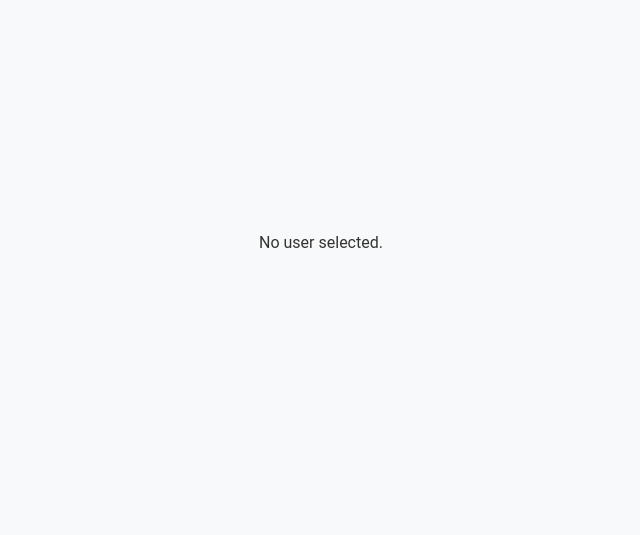
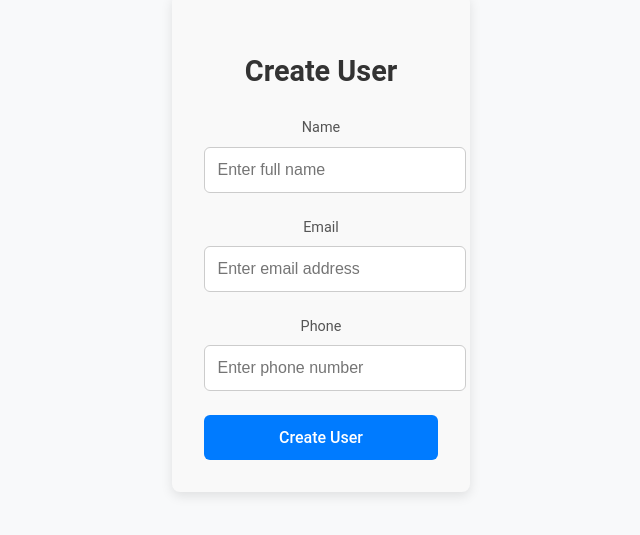
Before and after one commit to ksmv-7/user-management-frontend, a React (Vite) app: page /users/new in a window 1280 px wide. Shown: the part 157-692 px from the top of the page, without its empty margins (319-959 px from the left). Built offline with nearby package versions, Linux system fonts and the light colour scheme; no server answers.

Commit message:
add create user

```diff
--- a/src/api/users.service.ts
+++ b/src/api/users.service.ts
@@ -1,5 +1,5 @@
 import { BACKEND_URL } from "../consts";
-import { User, UserUpdatePayload } from "../types/user/types";
+import { User, UserCreatePayload, UserUpdatePayload } from "../types/user/types";
 
 export const fetchUser = async (id?: string) => {
   const response = await fetch(`${BACKEND_URL}/users/${id}`);
@@ -20,6 +20,18 @@ export const fetchDebouncedUsers = async (query: string) => {
   return await response.json() as User[];
 };
 
+export const createUser = async (body: UserCreatePayload) => {
+  const response = await fetch(`${BACKEND_URL}/users`, {
+    method: 'POST',
+    headers: {
+      'Content-Type': 'application/json',
+    },
+    body: JSON.stringify(body),
+  });
+  return response.json();
+};
+
+
 export const updateUser = async (id: string, body: UserUpdatePayload) => {
   const response = await fetch(`${BACKEND_URL}/users/${id}`, {
     method: 'PUT',
--- a/src/components/ui/common/Button.tsx
+++ b/src/components/ui/common/Button.tsx
@@ -1,4 +1,5 @@
 import styled  from "styled-components";
+import { useNavigate } from 'react-router-dom';
 
 type ButtonProps = {
   onClick: () => void;
@@ -50,3 +51,29 @@ export const DeleteButton = ({ onClick }: ButtonProps) => {
     </DeleteButtonStyle>
   );
 };
+
+const Button = styled.button`
+  background-color: #007bff;
+  color: white;
+  border: none;
+  padding: 0.75rem 1.5rem;
+  font-size: 1rem;
+  border-radius: 0.5rem;
+  cursor: pointer;
+  margin-bottom: 1rem;
+  transition: background-color 0.3s ease;
+
+  &:hover {
+    background-color: #0056b3;
+  }
+`;
+
+export const AddUserButton = () => {
+  const navigate = useNavigate();
+
+  const handleAddUser = () => {
+    navigate('/users/new');
+  };
+
+  return <Button onClick={handleAddUser}>Add User</Button>;
+};
--- a/src/components/ui/user/UserForm.tsx
+++ b/src/components/ui/user/forms/UserCreateForm.tsx
@@ -1,12 +1,8 @@
-import { useEffect } from 'react';
 import { useForm } from 'react-hook-form';
 import { zodResolver } from '@hookform/resolvers/zod';
-import { UserSchema } from '../../../schemas/user.schema';
-import { useSelectedUser } from '../../../context/user/UserContext';
+import { UserSchema } from '../../../../schemas/user.schema';
 import styled from 'styled-components';
-import { useUpdateUser } from '../../../hooks/crud/user/useMutateUser';
-import { useReadUser } from '../../../hooks/crud/user/useReadUser';
-import { useAlert } from '../../../hooks/alerts/useAlert';
+import { useCreateUser } from '../../../../hooks/crud/user/useMutateUser';
 
 type FormValues = {
   name: string;
@@ -84,15 +80,12 @@ const SubmitButton = styled.button`
   }
 `;
 
-export const UserForm = () => {
-  const { updateUserMutation } = useUpdateUser();
-  const { selectedUser } = useSelectedUser();
-  const { user } = useReadUser(selectedUser?.id);
+export const UserCreateForm = () => {
+  const { createUserMutation } = useCreateUser();
   const {
     register,
     handleSubmit,
     formState: { errors },
-    reset,
   } = useForm<FormValues>({
     resolver: zodResolver(UserSchema),
     defaultValues: {
@@ -102,36 +95,14 @@ export const UserForm = () => {
     },
   });
 
-  const { showAlertError } = useAlert();
-
-  useEffect(() => {
-    const userData = selectedUser || user;
-    if (userData) {
-      reset({
-        name: userData.name || '',
-        email: userData.email || '',
-        phone: userData.phone || '',
-      });
-    }
-  }, [selectedUser, user, reset]);
-
-
-  if (!selectedUser?.id && !user?.id) {
-    return <p>No user selected.</p>;
-  }
-
-  const displayUser = selectedUser?.id ? selectedUser : user;
 
   const onSubmit = async (values: FormValues) => {
-    if (!displayUser?.id) {
-      showAlertError("Valid user ID is required for submission");
-      return;
-    }
-    updateUserMutation({ userId: displayUser.id, body: values });
+
+    createUserMutation( values );
   };
   return (
     <FormWrapper>
-      <Title>Edit User: {displayUser?.name}</Title>
+      <Title>Create User</Title>
       <Form onSubmit={handleSubmit(onSubmit)}>
         <FormGroup>
           <Label>Name</Label>
@@ -151,7 +122,7 @@ export const UserForm = () => {
           {errors.phone && <ErrorText>{errors.phone.message}</ErrorText>}
         </FormGroup>
 
-        <SubmitButton type="submit">Update User</SubmitButton>
+        <SubmitButton type="submit">Create User</SubmitButton>
       </Form>
     </FormWrapper>
   );
--- /dev/null
+++ b/src/components/ui/user/forms/UserDetailForm.tsx
@@ -0,0 +1,158 @@
+import { useEffect } from 'react';
+import { useForm } from 'react-hook-form';
+import { zodResolver } from '@hookform/resolvers/zod';
+import { UserSchema } from '../../../../schemas/user.schema';
+import { useSelectedUser } from '../../../../context/user/UserContext';
+import styled from 'styled-components';
+import { useUpdateUser } from '../../../../hooks/crud/user/useMutateUser';
+import { useReadUser } from '../../../../hooks/crud/user/useReadUser';
+import { useAlert } from '../../../../hooks/alerts/useAlert';
+
+type FormValues = {
+  name: string;
+  email: string;
+  phone: string;
+};
+
+const FormWrapper = styled.div`
+  display: flex;
+  flex-direction: column;
+  align-items: center;
+  margin: 2rem auto;
+  padding: 2rem;
+  max-width: 500px;
+  background: #f9f9f9;
+  box-shadow: 0 4px 12px rgba(0, 0, 0, 0.1);
+  border-radius: 8px;
+`;
+
+const Title = styled.h2`
+  font-size: 1.8rem;
+  color: #333;
+  margin-bottom: 1.5rem;
+`;
+
+const Form = styled.form`
+  width: 100%;
+`;
+
+const FormGroup = styled.div`
+  margin-bottom: 1.5rem;
+`;
+
+const Label = styled.label`
+  font-size: 0.9rem;
+  color: #555;
+  margin-bottom: 0.5rem;
+  display: block;
+`;
+
+const Input = styled.input`
+  width: 100%;
+  padding: 0.8rem;
+  border: 1px solid #ccc;
+  border-radius: 6px;
+  font-size: 1rem;
+  transition: border-color 0.3s, box-shadow 0.3s;
+
+  &:focus {
+    border-color: #007bff;
+    box-shadow: 0 0 5px rgba(0, 123, 255, 0.3);
+    outline: none;
+  }
+`;
+
+const ErrorText = styled.p`
+  color: #ff6b6b;
+  font-size: 0.8rem;
+  margin-top: 0.5rem;
+`;
+
+const SubmitButton = styled.button`
+  width: 100%;
+  padding: 0.8rem;
+  background: #007bff;
+  color: #fff;
+  font-size: 1rem;
+  border: none;
+  border-radius: 6px;
+  cursor: pointer;
+  transition: background-color 0.3s;
+
+  &:hover {
+    background: #0056b3;
+  }
+`;
+
+export const UserDetailForm = () => {
+  const { updateUserMutation } = useUpdateUser();
+  const { selectedUser } = useSelectedUser();
+  const { user } = useReadUser(selectedUser?.id);
+  const {
+    register,
+    handleSubmit,
+    formState: { errors },
+    reset,
+  } = useForm<FormValues>({
+    resolver: zodResolver(UserSchema),
+    defaultValues: {
+      name: '',
+      email: '',
+      phone: '',
+    },
+  });
+
+  const { showAlertError } = useAlert();
+
+  useEffect(() => {
+    const userData = selectedUser || user;
+    if (userData) {
+      reset({
+        name: userData.name || '',
+        email: userData.email || '',
+        phone: userData.phone || '',
+      });
+    }
+  }, [selectedUser, user, reset]);
+
+
+  if (!selectedUser?.id && !user?.id) {
+    return <p>No user selected.</p>;
+  }
+
+  const displayUser = selectedUser?.id ? selectedUser : user;
+
+  const onSubmit = async (values: FormValues) => {
+    if (!displayUser?.id) {
+      showAlertError("Valid user ID is required for submission");
+      return;
+    }
+    updateUserMutation({ userId: displayUser.id, body: values });
+  };
+  return (
+    <FormWrapper>
+      <Title>Edit User: {displayUser?.name}</Title>
+      <Form onSubmit={handleSubmit(onSubmit)}>
+        <FormGroup>
+          <Label>Name</Label>
+          <Input {...register('name')} placeholder="Enter full name" />
+          {errors.name && <ErrorText>{errors.name.message}</ErrorText>}
+        </FormGroup>
+
+        <FormGroup>
+          <Label>Email</Label>
+          <Input {...register('email')} placeholder="Enter email address" />
+          {errors.email && <ErrorText>{errors.email.message}</ErrorText>}
+        </FormGroup>
+
+        <FormGroup>
+          <Label>Phone</Label>
+          <Input {...register('phone')} placeholder="Enter phone number" />
+          {errors.phone && <ErrorText>{errors.phone.message}</ErrorText>}
+        </FormGroup>
+
+        <SubmitButton type="submit">Update User</SubmitButton>
+      </Form>
+    </FormWrapper>
+  );
+};
--- /dev/null
+++ b/src/components/ui/user/index.ts
@@ -0,0 +1,4 @@
+export * from './UserCard';
+export * from './UserList';
+export * from './forms/UserCreateForm';
+export * from './forms/UserDetailForm';
--- a/src/components/wrappers/RoutesWrapper.tsx
+++ b/src/components/wrappers/RoutesWrapper.tsx
@@ -1,6 +1,7 @@
 import { Routes, Route } from 'react-router-dom';
 import React, { Suspense } from 'react';
 
+const UserCreatePage = React.lazy(() => import('../../pages/users/UserCreatePage'))
 const UserListPage = React.lazy(() => import('../../pages/users/UserListPage'));
 const UserDetailPage = React.lazy(() => import('../../pages/users/UserDetailPage'));
 const ErrorPage = React.lazy(() => import('../../pages/common/Error'));
@@ -11,6 +12,7 @@ export const RoutesWrapper = () => {
       <Routes>
         <Route path="/" element={<UserListPage />} />
         <Route path="/users/:id" element={<UserDetailPage />} />
+        <Route path="/users/new" element={<UserCreatePage />} />
         <Route path="/error" element={<ErrorPage />} />
       </Routes>
     </Suspense>
--- a/src/hooks/crud/user/useMutateUser.ts
+++ b/src/hooks/crud/user/useMutateUser.ts
@@ -1,7 +1,28 @@
 import { useMutation, useQueryClient } from '@tanstack/react-query';
-import { deleteUser, updateUser } from '../../../api/users.service';
+import { createUser, deleteUser, updateUser } from '../../../api/users.service';
 import { useAlert } from '../../alerts/useAlert';
-import { UserUpdatePayload } from '../../../types/user/types';
+import { UserCreatePayload, UserUpdatePayload } from '../../../types/user/types';
+
+export function useCreateUser() {
+  const { showAlertSuccess, showAlertError } = useAlert();
+  const queryClient = useQueryClient();
+
+  const { mutate } = useMutation({
+    mutationFn: async (body: UserCreatePayload ) => {
+      return createUser(body);
+    },
+    onSuccess: () => {
+      queryClient.invalidateQueries({ queryKey: ['user'] });
+      showAlertSuccess();
+    },
+    onError: () => {
+      showAlertError();
+    },
+  });
+  return {
+    createUserMutation: mutate,
+  }
+}
 
 export function useUpdateUser() {
   const { showAlertSuccess, showAlertError } = useAlert();
@@ -9,7 +30,7 @@ export function useUpdateUser() {
 
   const { mutate } = useMutation({
     mutationFn: async ({ userId, body }: { userId: string; body: UserUpdatePayload }) => {
-      return await updateUser(userId, body);
+      return updateUser(userId, body);
     },
     onSuccess: (userId) => {
       queryClient.invalidateQueries({ queryKey: ['user', userId] });
--- /dev/null
+++ b/src/pages/users/UserCreatePage.tsx
@@ -0,0 +1,12 @@
+import { UserCreateForm } from '../../components/ui/user';
+
+const UserCreatePage = () => {
+
+  return (
+    <div>
+      <UserCreateForm />
+    </div>
+  );
+};
+
+export default UserCreatePage;
--- a/src/pages/users/UserDetailPage.tsx
+++ b/src/pages/users/UserDetailPage.tsx
@@ -1,10 +1,10 @@
-import { UserForm } from '../../components/ui/user/UserForm';
+import { UserDetailForm } from '../../components/ui/user/forms/UserDetailForm';
 
 const UserDetailPage = () => {
 
   return (
     <div>
-      <UserForm />
+      <UserDetailForm />
     </div>
   );
 };
--- a/src/types/user/types.ts
+++ b/src/types/user/types.ts
@@ -2,8 +2,9 @@ import * as z from 'zod';
 import { UserSchema } from '../../schemas/user.schema';
 
 export type User = z.infer<typeof UserSchema> & { id: string; };
-export type UserUpdatePayload = {
+export type UserCreatePayload = {
   name: string;
   email: string;
   phone: string;
 }
+export type UserUpdatePayload = UserCreatePayload;
```
Also changed, not shown: src/components/ui/user/UserList.tsx (+7 -7 lines).
